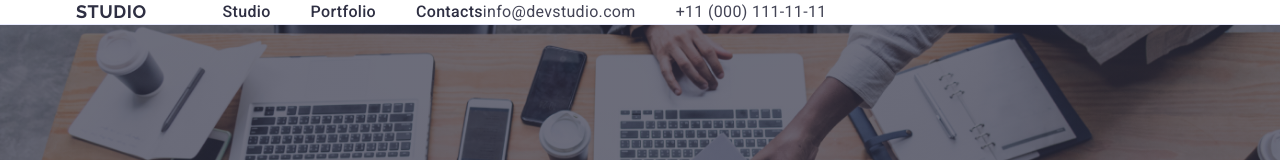
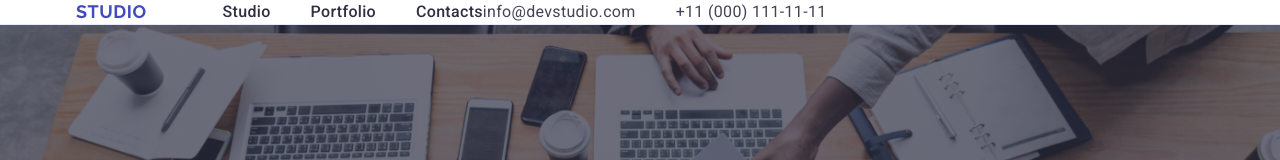
Before and after one commit to minodoragradinariu/goit-markup-hw-04, a plain HTML site: page index.html in a window 1280 px wide. Shown: the top 160 px of the page. Drawn offline with nearby package versions, Linux system fonts and the light colour scheme.

Commit message:
Update styles.css

```diff
--- a/css/styles.css
+++ b/css/styles.css
@@ -66,13 +66,14 @@ body {
     line-height: 1.17;
     letter-spacing: 0.03em;
     text-transform: uppercase;
-    color: red;
+    color: #404bbf;
     margin-right: 76px;
     position: relative;
 }
 
 .span-logo {
-    color: #2e2f42;
+    color: #404bbf;
+    position: relative;
 }
 
 .header-list {
```
